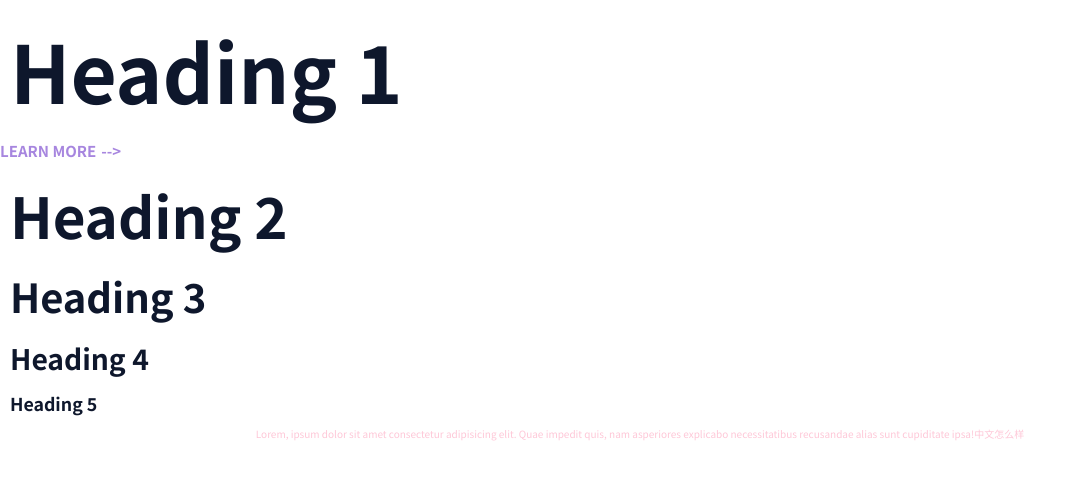
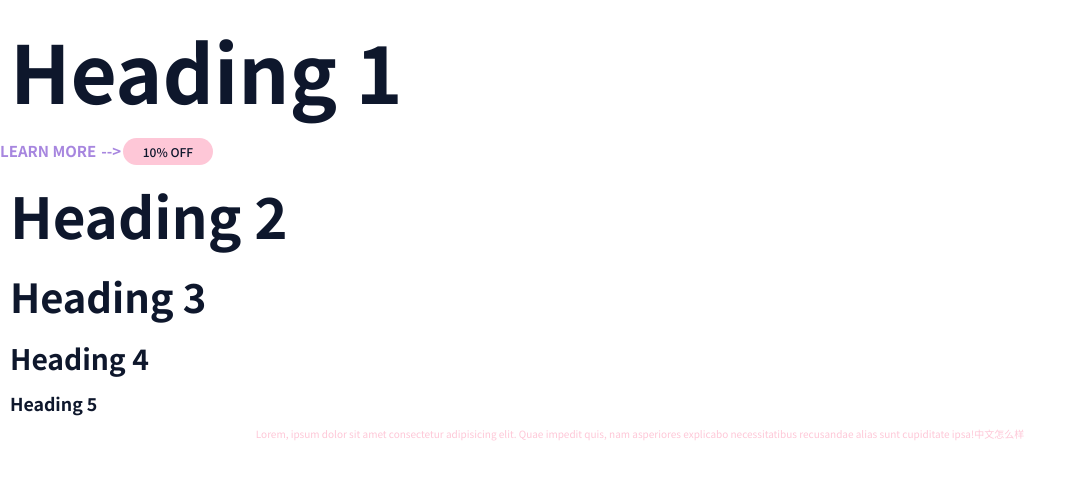
Before and after one commit to FishBookStudio/websitetest, a plain HTML site: page index.html in a window 1280 px wide. Shown: the whole page, without its empty margins (0-1085 px from the left). Drawn offline with Linux system fonts and the light colour scheme.

Commit message:
build the badge compotent

```diff
--- a/css/style.css
+++ b/css/style.css
@@ -63,6 +63,25 @@ a{
 .link-arrow:hover::after{
     margin-left:10px;
 }
+/*badges*/
+.badge{
+    border-radius: 20px;
+    font-size:2rem;
+    font-weight:500;
+    padding: 0.5rem 2rem;
+    white-space:nowrap;
+}
+.badge--primary{
+    background-color: var(--color-primary);
+    color:var(--color-text);
+}
+.badge--secondary{
+    background-color: var(--color-secondary);
+    color:var(--color-text);
+}
+.badge--small{
+    font-size:1.6rem;
+}
 
 @media screen and (min-width:1024px) {
     body{
@@ -94,4 +113,10 @@ a{
         font-size:1rem;
         font-style:normal;
     }
+    .badge{
+        font-size:1.5rem;
+    }
+    .badge--small{
+        font-size:1.2rem;
+    }
 }
--- a/index.html
+++ b/index.html
@@ -16,6 +16,7 @@
   <body>
     <h1>Heading 1</h1>
     <a href="#" class="link-arrow">learn more</a>
+    <sapn class="badge badge--primary badge--small">10% OFF</sapn>
     <h2>Heading 2</h2>
     <h3>Heading 3</h3>
     <h4>Heading 4</h4>
```
Also changed, not shown: components/badge.html (added, +4 -0 lines).
